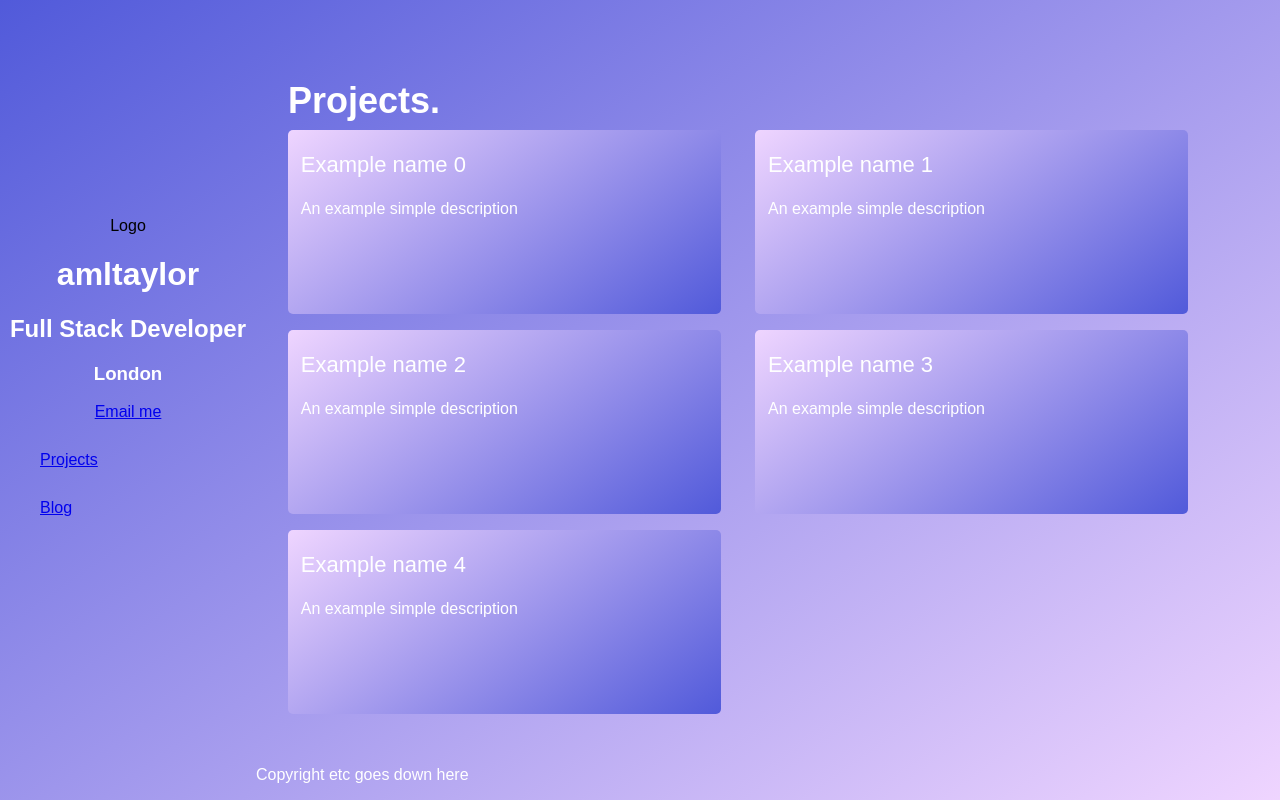
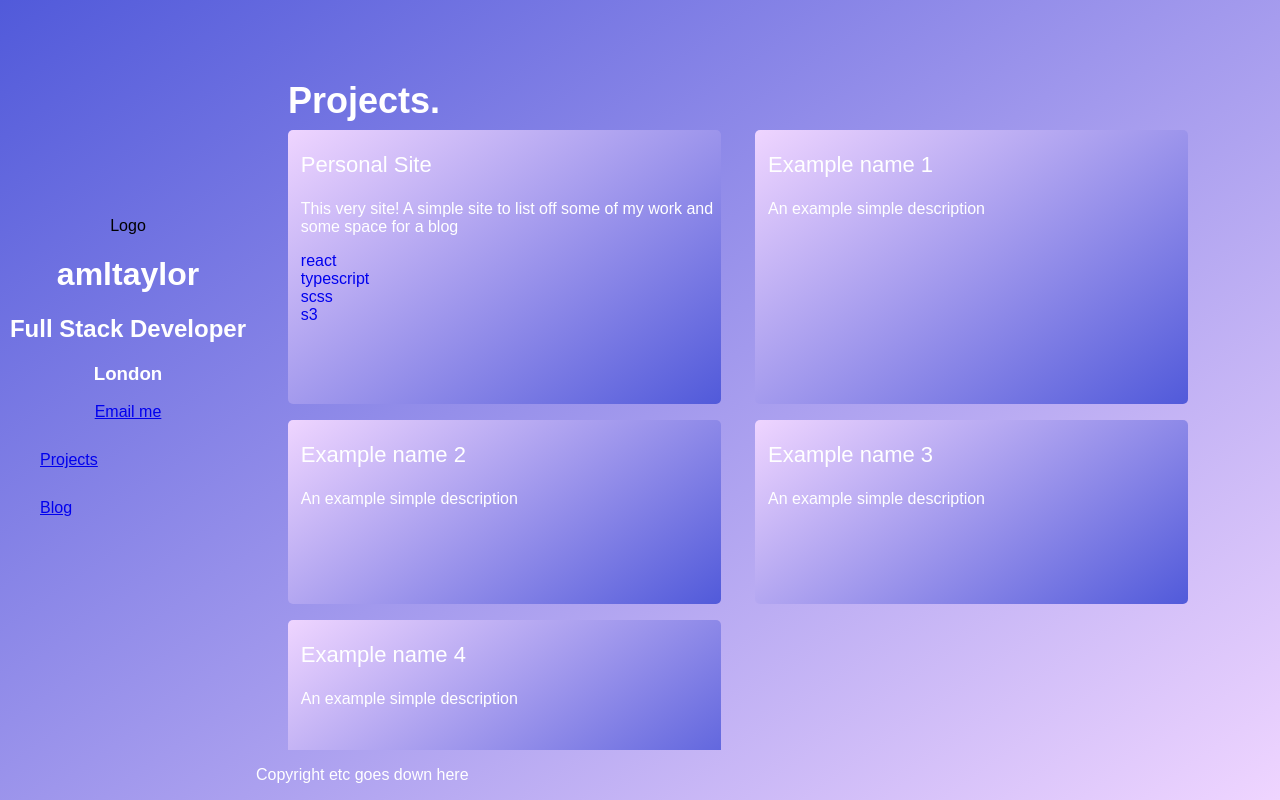
Before and after one commit to ataylor95/personal-site, a React (Create React App) app: page / in a window 1280 px wide. Built offline with nearby package versions, Linux system fonts and the light colour scheme.

Commit message:
add technologies to projects json and begin to flesh out how we map those icons

```diff
--- a/src/components/project-card/project-card.tsx
+++ b/src/components/project-card/project-card.tsx
@@ -3,15 +3,19 @@ import React from 'react';
 interface cardProps {
     name: string,
     description: string,
+    technologies: Array<string>,
     link: string
 }
 
-const ProjectCard: React.FC<cardProps> = (props) => {
+const ProjectCard: React.FC<cardProps> = ({name, description, technologies, link}) => {
+    const techIcons = technologies.map((tech) => {
+        return <div>{tech}</div>
+    });
     return (
-
-          <a className="project-card" href={props.link}>
-                <div className="project-card__name"><p>{props.name}</p></div>
-                <div className="project-card__description"><p>{props.description}</p></div>
+          <a className="project-card" href={link}>
+                <div className="project-card__name"><p>{name}</p></div>
+                <div className="project-card__description"><p>{description}</p></div>
+                <div>{techIcons}</div>
           </a>
 
     );
--- a/src/data/projects.json
+++ b/src/data/projects.json
@@ -1,28 +1,38 @@
 {
     "projects": [
         {
-            "name": "Example name 0",
-            "description": "An example simple description",
-            "link": "a"
+            "name": "Personal Site",
+            "description": "This very site! A simple site to list off some of my work and some space for a blog",
+            "technologies": [
+                "react",
+                "typescript",
+                "scss",
+                "s3"
+            ],
+            "link": "/"
         },
         {
             "name": "Example name 1",
             "description": "An example simple description",
-            "link": "/"
+            "technologies": [],
+            "link": "1"
         },
         {
             "name": "Example name 2",
             "description": "An example simple description",
+            "technologies": [],
             "link": "/"
         },
         {
             "name": "Example name 3",
             "description": "An example simple description",
+            "technologies": [],
             "link": "/"
         },
         {
             "name": "Example name 4",
             "description": "An example simple description",
+            "technologies": [],
             "link": "/"
         }
     ]
--- a/src/pages/home/home.tsx
+++ b/src/pages/home/home.tsx
@@ -7,7 +7,7 @@ import projects from '../../data/projects.json';
 
 const Home: React.FC = () => {
   let projectCards = projects.projects.map(project => {
-    return <ProjectCard name={project.name} description={project.description} link={project.link}></ProjectCard>
+    return <ProjectCard name={project.name} description={project.description} technologies={project.technologies} link={project.link}></ProjectCard>
   });
 
   return (
```
